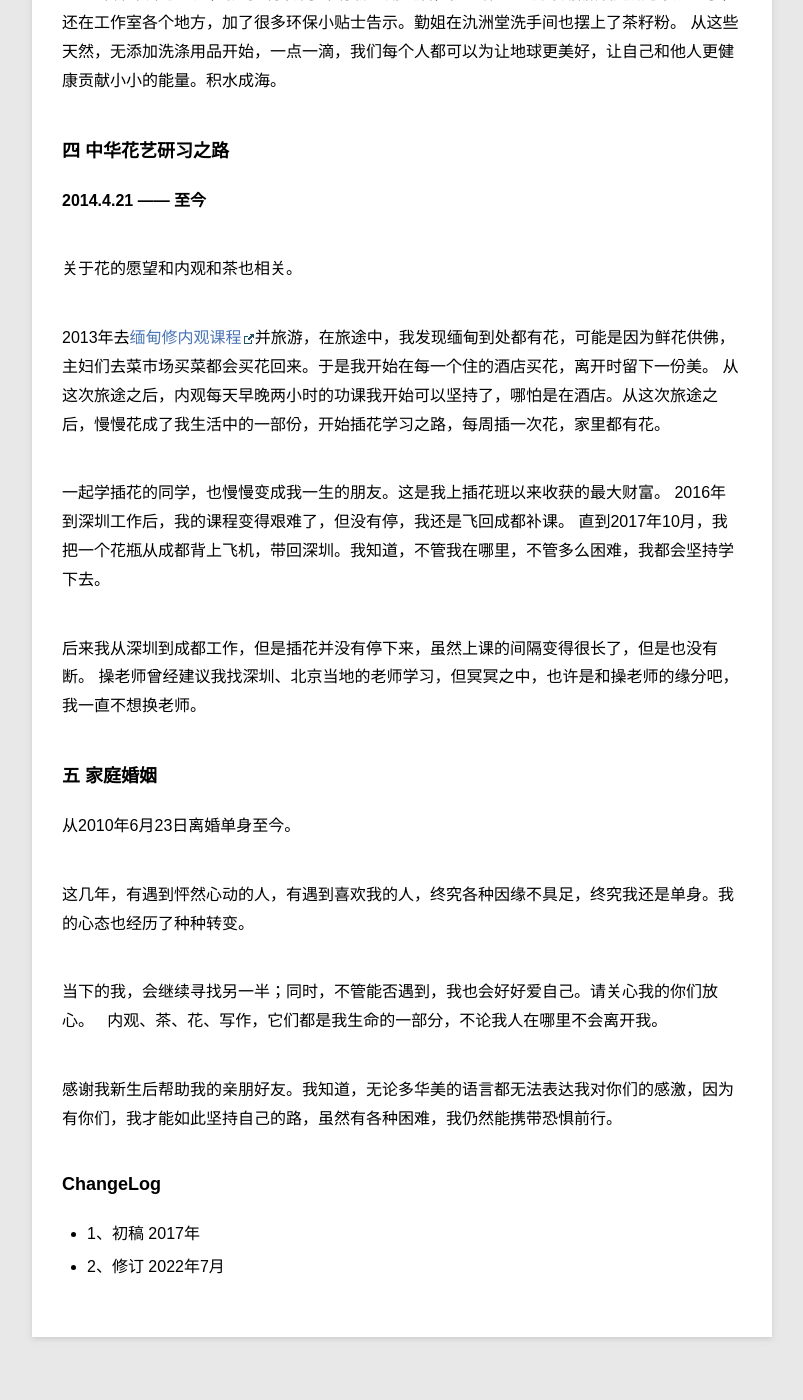
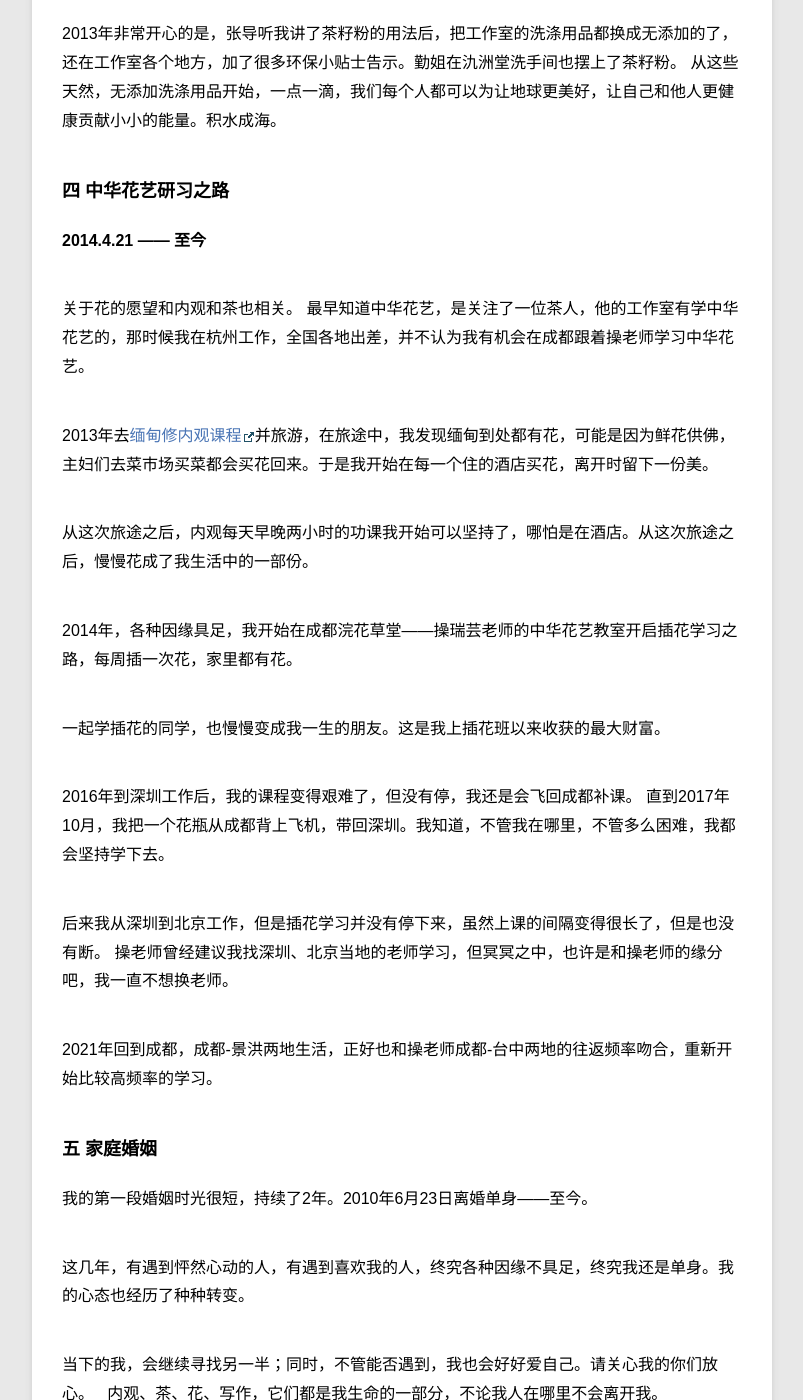
Before and after one commit to violettianjie/violettianjie.github.io, a Jekyll site: the page built from _posts/blog/2022-07-09-2life.md, in a window 1280 px wide and 1400 px high, scrolled down 6054 px. Shown: the whole window, without its empty margins (78-881 px from the left). Built offline with Jekyll 4.4.1, drawn with Linux system fonts in a browser that asks for light colours; some of the changed text lies outside the part shown.

Commit message:
Update 2022-07-09-2life.md

```diff
--- a/_posts/blog/2022-07-09-2life.md
+++ b/_posts/blog/2022-07-09-2life.md
@@ -152,20 +152,27 @@ BP 做出来 讲故事，用故事换茶的思路。做完，意识到自己想
 **2014.4.21 —— 至今**
 
 关于花的愿望和内观和茶也相关。
+最早知道中华花艺，是关注了一位茶人，他的工作室有学中华花艺的，那时候我在杭州工作，全国各地出差，并不认为我有机会在成都跟着操老师学习中华花艺。
 
 2013年去[缅甸修内观课程](http://violettianjie.com/BurmaTravel)并旅游，在旅途中，我发现缅甸到处都有花，可能是因为鲜花供佛，主妇们去菜市场买菜都会买花回来。于是我开始在每一个住的酒店买花，离开时留下一份美。
-从这次旅途之后，内观每天早晚两小时的功课我开始可以坚持了，哪怕是在酒店。从这次旅途之后，慢慢花成了我生活中的一部份，开始插花学习之路，每周插一次花，家里都有花。
+
+从这次旅途之后，内观每天早晚两小时的功课我开始可以坚持了，哪怕是在酒店。从这次旅途之后，慢慢花成了我生活中的一部份。
+
+2014年，各种因缘具足，我开始在成都浣花草堂——操瑞芸老师的中华花艺教室开启插花学习之路，每周插一次花，家里都有花。
 
 一起学插花的同学，也慢慢变成我一生的朋友。这是我上插花班以来收获的最大财富。
-2016年到深圳工作后，我的课程变得艰难了，但没有停，我还是飞回成都补课。
+
+2016年到深圳工作后，我的课程变得艰难了，但没有停，我还是会飞回成都补课。
 直到2017年10月，我把一个花瓶从成都背上飞机，带回深圳。我知道，不管我在哪里，不管多么困难，我都会坚持学下去。
 
-后来我从深圳到成都工作，但是插花并没有停下来，虽然上课的间隔变得很长了，但是也没有断。
+后来我从深圳到北京工作，但是插花学习并没有停下来，虽然上课的间隔变得很长了，但是也没有断。
 操老师曾经建议我找深圳、北京当地的老师学习，但冥冥之中，也许是和操老师的缘分吧，我一直不想换老师。
+
+2021年回到成都，成都-景洪两地生活，正好也和操老师成都-台中两地的往返频率吻合，重新开始比较高频率的学习。
 
 ### 五 家庭婚姻
 
-从2010年6月23日离婚单身至今。
+我的第一段婚姻时光很短，持续了2年。2010年6月23日离婚单身——至今。
 
 这几年，有遇到怦然心动的人，有遇到喜欢我的人，终究各种因缘不具足，终究我还是单身。我的心态也经历了种种转变。
 
```
